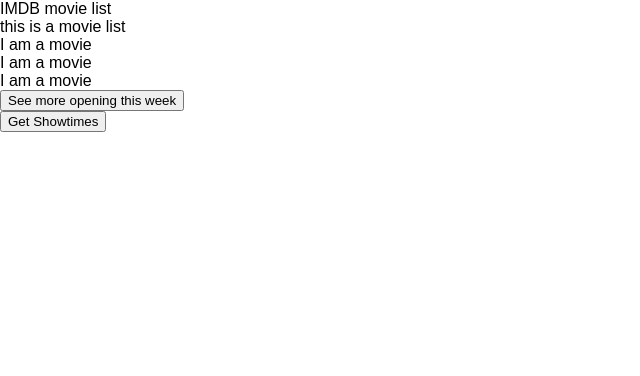
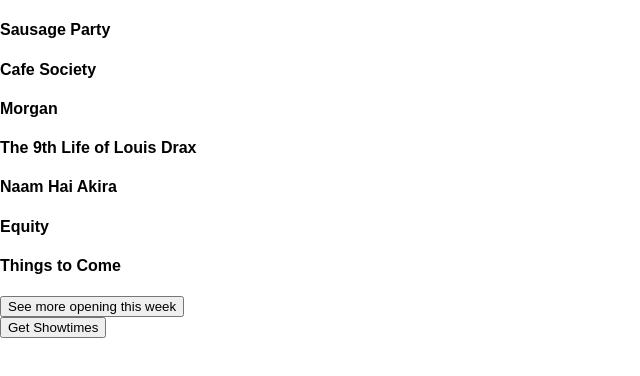
Before and after one commit to kulisfunk/week_15_day_1_homework, a React (Create React App) app in the folder imdb/: page / in a window 1280 px wide. Shown: the top 376 px of the page, without its empty margins (0-640 px from the left). Built offline with nearby package versions, Linux system fonts and the light colour scheme.

Commit message:
added this state and movie data to movie box and rendered this

```diff
--- a/imdb/src/components/Movie.js
+++ b/imdb/src/components/Movie.js
@@ -5,7 +5,7 @@
   render() {
     return (
       <div className="movie">
-       I am a movie
+       <h4>{this.props.title}</h4>
       </div>
     )
   }
--- a/imdb/src/components/MovieBox.js
+++ b/imdb/src/components/MovieBox.js
@@ -4,11 +4,25 @@
 
 class MovieBox extends React.Component {
 
+  constructor(props) {
+    super(props);
+    this.state = {
+      data: [
+        {id: 1, title: "Sausage Party"},
+        {id: 2, title: "Cafe Society"},
+        {id: 3, title: "Morgan"},
+        {id: 4, title: "The 9th Life of Louis Drax"},
+        {id: 5, title: "Naam Hai Akira"},
+        {id: 6, title: "Equity"},
+        {id: 7, title: "Things to Come"}
+      ]
+    }
+  }
+
   render() {
     return (
       <div className="movie-box">
-       IMDB movie list
-       <MovieList />
+       <MovieList data={this.state.data}/>
        <button onClick={this.getShowtimes}> Get Showtimes</button>
 
       </div>
--- a/imdb/src/components/MovieList.js
+++ b/imdb/src/components/MovieList.js
@@ -4,12 +4,14 @@
 
 class MovieList extends React.Component {
   render() {
+    const movieInfo = this.props.data.map(movie => {
+      return (
+        <Movie title={movie.title} key={movie.id} />
+      )
+    })
     return (
     <div className="movie-list">
-     this is a movie list
-     <Movie />
-     <Movie />
-     <Movie />
+     {movieInfo}
      <button onClick={this.showMoreMovies}>See more opening this week</button>
 
     </div>
```
